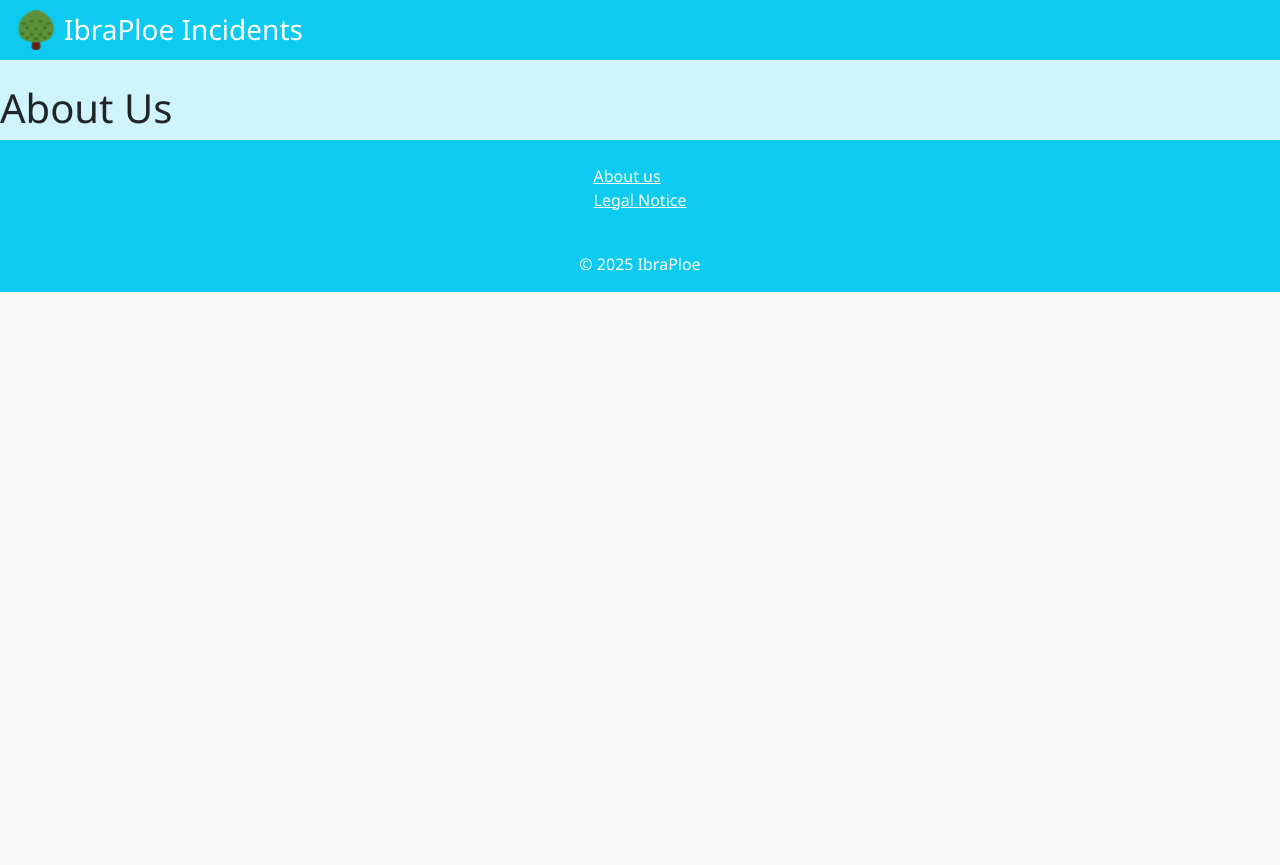
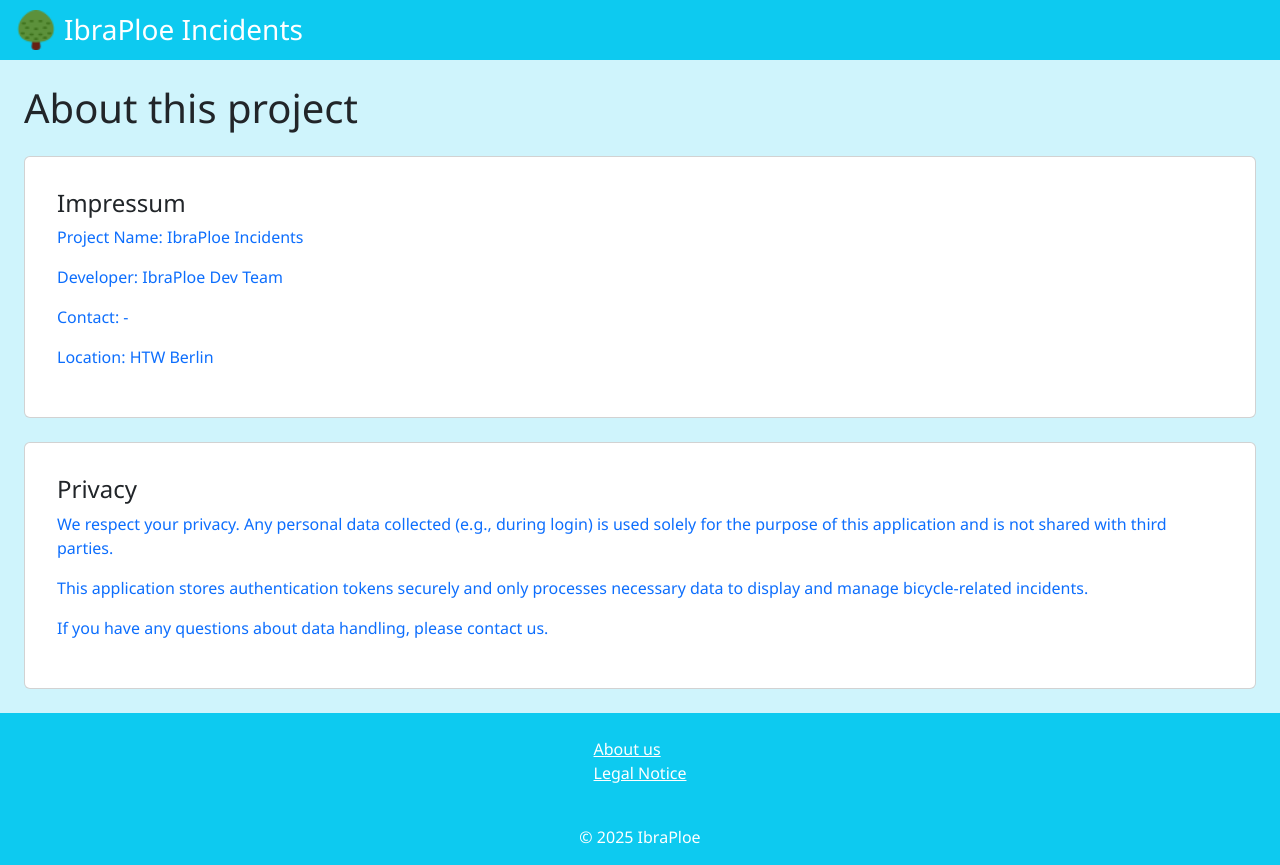
Before and after one commit to ibragimanelya/sustainable_locations, a React (Vite) app: page /about in a window 1280 px wide. Before the commit the page ends 800 px from the top, so only its background shows below. Built offline with nearby package versions, Linux system fonts and the light colour scheme.

Commit message:
add impressum and privacy information, errorScreen, a welcome message and change the login screen

```diff
--- a/src/components/AboutScreen.tsx
+++ b/src/components/AboutScreen.tsx
@@ -1,7 +1,29 @@
 //todo implementieren
 const AboutScreen = () => {
     return (
-        <h1>About Us</h1>
+        <div>
+            <h1 className="m-2 m-md-4">About this project</h1>
+            <div className="card m-2 m-md-4">
+                <h4>Impressum</h4>
+                <div className="text-primary">
+                    <p>Project Name: IbraPloe Incidents</p>
+                    <p>Developer: IbraPloe Dev Team</p>
+                    <p>Contact: - </p>
+                    <p>Location: HTW Berlin</p>
+                </div>
+            </div>
+            <div className="card m-2 m-md-4">
+                <h4>Privacy</h4>
+                <div className="text-primary">
+                    <p>We respect your privacy.
+                        Any personal data collected (e.g., during login) is used solely for the purpose of this application
+                        and is not shared with third parties.</p>
+                    <p>This application stores authentication tokens securely
+                        and only processes necessary data to display and manage bicycle-related incidents.</p>
+                    <p>If you have any questions about data handling, please contact us.</p>
+                </div>
+            </div>
+        </div>
     )
 }
 
--- a/src/components/ErrorScreen.tsx
+++ b/src/components/ErrorScreen.tsx
@@ -16,11 +16,19 @@ const ErrorScreen = ({errorHeading = "Error", errorMessage = ""}: ErrorScreenPro
     const navigate = useNavigate()
 
     return (
-            <div className="container-md my-5 mx-5 px-5">
-                <h1 className="display-3">{errorHeading}</h1>
-                <div className="my-3 text-danger display-6">{errorMessage}</div>
-                <button className="btn btn-secondary" onClick={() => navigate(-1)}>Return to last page</button>
+        <div>
+            <div className="container-md my-5 mx-5 px-5 card">
+                <h1 className="m-2 m-md-4">{errorHeading}</h1>
+                <div className="m-2 m-md-4 fs-2">
+                    <p>We're sorry. Something went wrong:</p>
+                    <p className="text-danger">{errorMessage}</p>
+                </div>
             </div>
+            <div>
+                <button className="btn btn-primary col-3 m-2 m-md-5" onClick={() => navigate(-1)}>Return to last page</button>
+            </div>
+        </div>
+
     );
 };
 
--- a/src/components/Footer.tsx
+++ b/src/components/Footer.tsx
@@ -13,7 +13,7 @@ const Footer: React.FC = () => {
             <div className="d-flex flex-column align-items-center px-3">
               <ul className="list-unstyled mb-0">
                 <li><a className="text-white" onClick={() => navigate("/about")}>About us</a></li>
-                <li><a className="text-white">Legal Notice</a></li>
+                <li><a className="text-white" onClick={() => navigate("/about")}>Legal Notice</a></li>
               </ul>
             </div>
           </div>
--- a/src/components/LocationDetailScreen.tsx
+++ b/src/components/LocationDetailScreen.tsx
@@ -23,7 +23,13 @@ const LocationDetailScreen = () => {
         })
     }, []);
 
-    if (location == null) return <h1>No Location</h1>
+    if (location == null) return (
+        <div className="card m-2 m-md-4">
+            <h1>No Location</h1>
+            <p className="fs-3 text-danger">We could not find the location you were looking for.</p>
+        </div>
+
+    )
 
     let options: Intl.DateTimeFormatOptions = {
             day: "numeric", month: "numeric", year: "numeric",
--- a/src/components/LocationList.tsx
+++ b/src/components/LocationList.tsx
@@ -24,6 +24,10 @@ const LocationList = () => {
 
   return (
     <div className="d-flex flex-column align-items-center px-3">
+      {loggedIn() && (<div className="card m-2 m-md-4">
+        <p className="text-white">Welcome, {user.username}! This page highlights various bike incident locations, both good and bad.</p>
+        <p className="text-white">Stay informed and help make the city a safer place for cyclists!</p>
+      </div>)}
       <h1 className="m-2 m-md-4">Bike Incidents Overview</h1>
       {!loggedIn() && <h3 className="text-danger">You are currently not logged in</h3>}
       {loggedIn() && user.role === "admin" && <button className="btn btn-primary" onClick={() => navigate("/locations/add")}>Add new location</button>}
--- a/src/components/LoginScreen.tsx
+++ b/src/components/LoginScreen.tsx
@@ -35,7 +35,14 @@ const LoginScreen = () => {
     };
 
     return (
-        <div className="card m-2 m-md-4">
+        <div className="card m-2 m-md-4 d-flex flex-column align-items-center px-3">
+            <img
+            src="/logo.png"
+            alt="App Logo"
+            height="40"
+            className="me-2"
+            />
+            <h1 className="m-2 m-md-4">Welcome to IbraPloe Incidents!</h1>
             <form onSubmit={onsubmit}>
                 <div className="row m-2 m-md-4">
                     <div className="col-6">
@@ -44,13 +51,16 @@ const LoginScreen = () => {
                         value={username}
                         onChange={(e) => setUsername(e.target.value)}/>
                     </div>
+
+
+                </div>
+                <div className="row m-2 m-md-4">
                     <div className="col-6">
                         <label htmlFor="password" className="form-label m-1">Password</label>
                         <input type="password" id="password" name="password"
                         value={password}
                         onChange={(e) => setPassword(e.target.value)}/>
                     </div>
-
                 </div>
                 {error !== "" && (<div className="row m-2 m-md-4">
                     <p className="text-danger">
```
